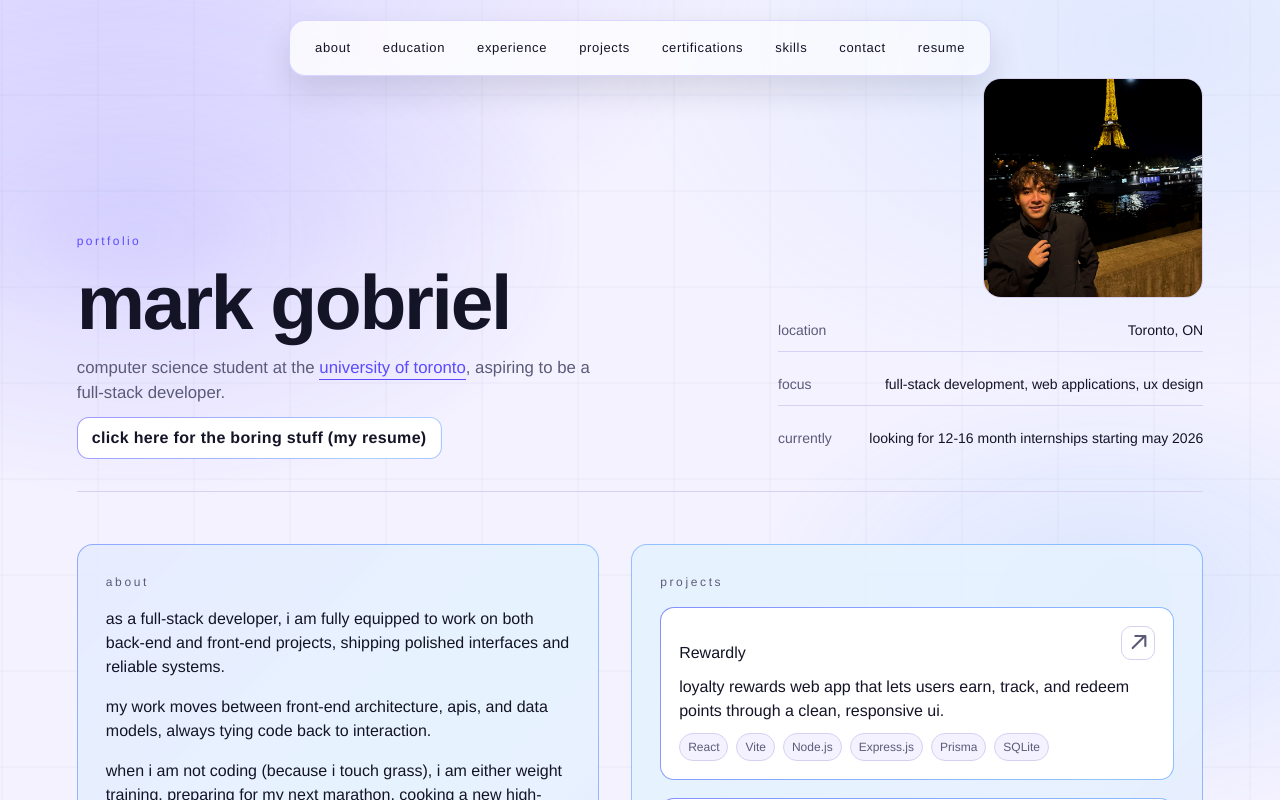
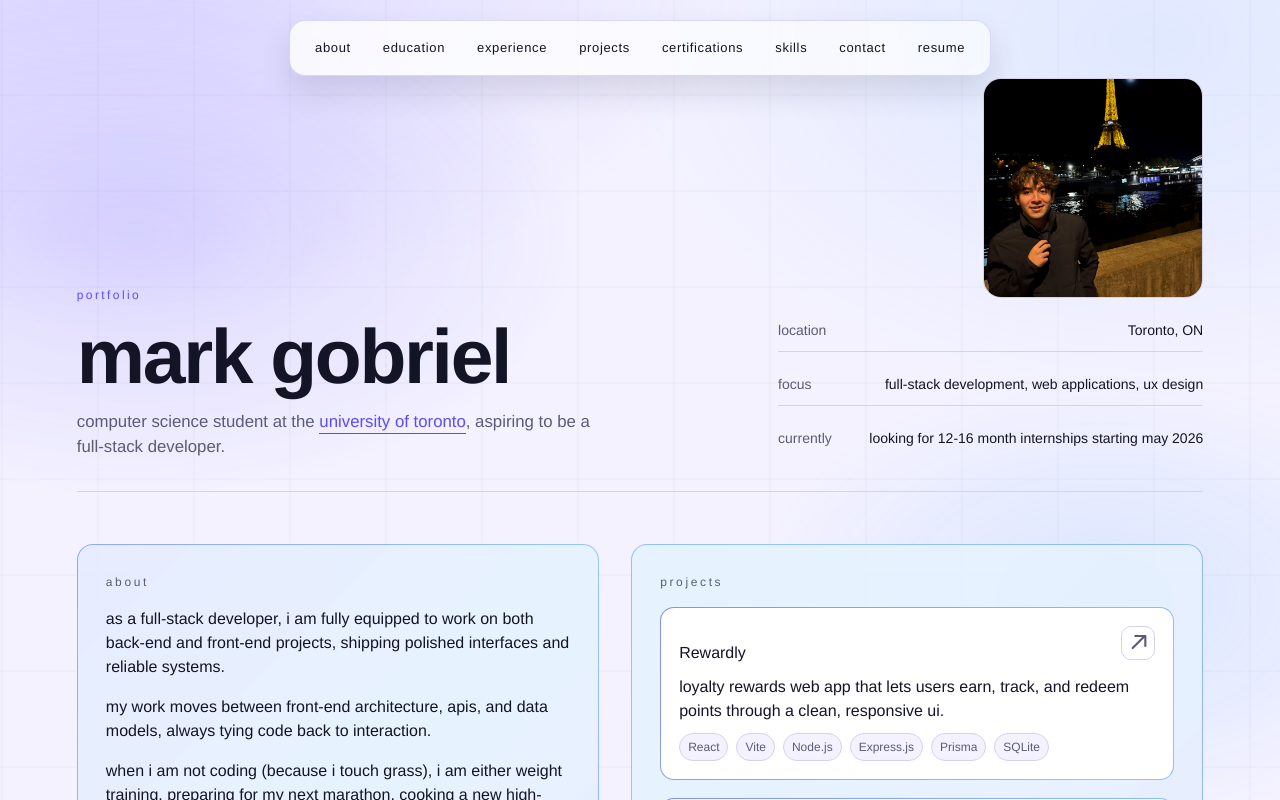
Before and after one commit to markgobriel/terminal-portfolio, a React (Vite) app in the folder my-portfolio/: page / in a window 1280 px wide. Shown: the top 800 px of the page. Built offline with nearby package versions, Linux system fonts and the light colour scheme.

Commit message:
Update Masthead.jsx

```diff
--- a/my-portfolio/src/components/Masthead.jsx
+++ b/my-portfolio/src/components/Masthead.jsx
@@ -35,13 +35,13 @@ function Masthead({
           {name}
         </h1>
         <p className="tagline" dangerouslySetInnerHTML={{ __html: tagline }} />
-        {resumeHref && (
+        {/* {resumeHref && (
           <div className="masthead__actions">
             <a className="resume-top" href={resumeHref} target="_blank" rel="noreferrer">
               {resumeLabel || "resume"}
             </a>
           </div>
-        )}
+        )} */}
       </div>
       <div className="masthead__side">
         {hasPortrait && (
```
